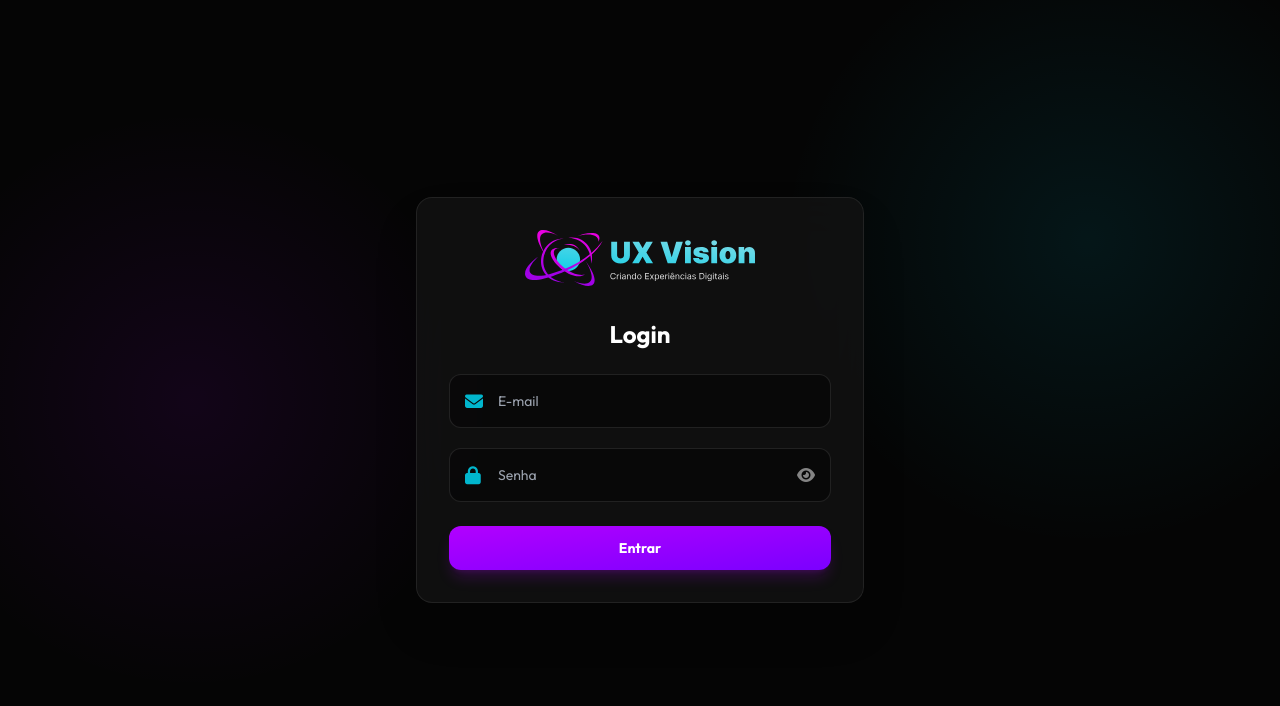
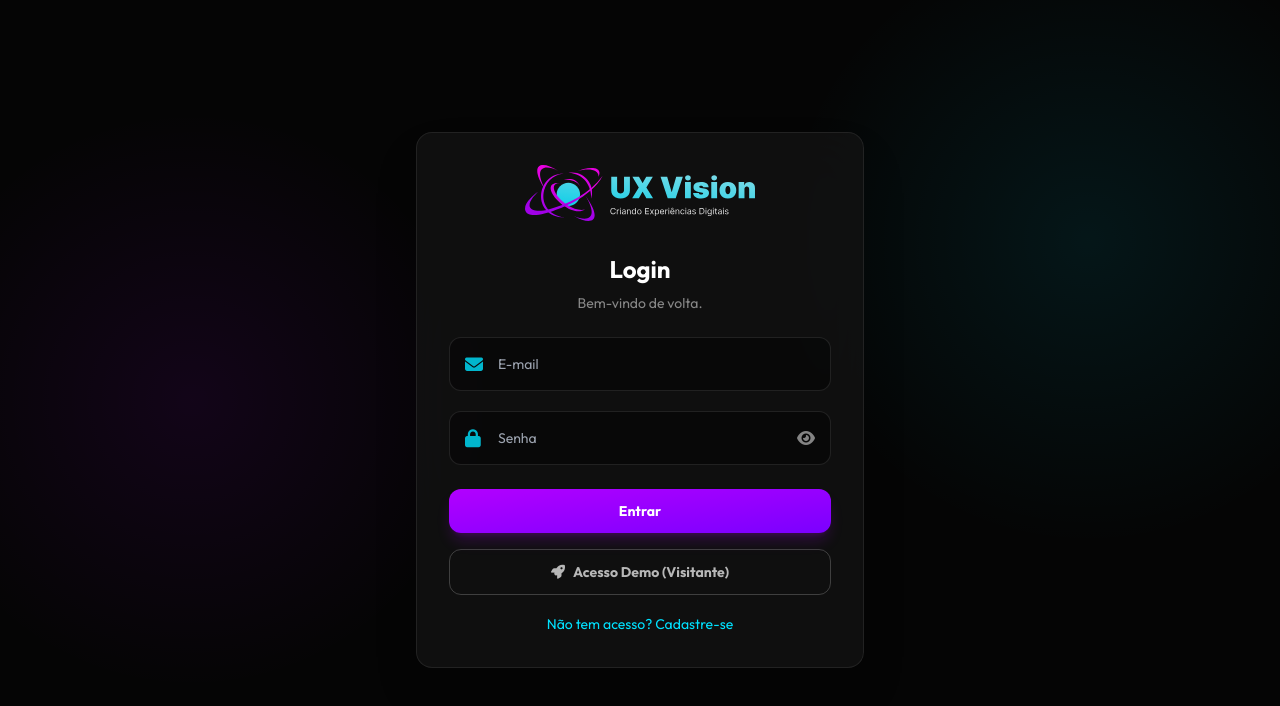
Before and after one commit to paulo-santos-tech/UX-Vision-CMS, a React (Vite) app: page / in a window 1280 px wide. Shown: the top 706 px of the page. Built offline with nearby package versions, Linux system fonts and the light colour scheme.

Commit message:
Inclusão de acesso demo

```diff
--- a/src/App.tsx
+++ b/src/App.tsx
@@ -1,7 +1,7 @@
 import React, { useState, useEffect, useCallback, useRef, useMemo } from 'react';
 import { supabase, supabaseUrl, supabaseKey } from './supabaseClient';
 // CORREÇÃO CRÍTICA: Uso de 'import type' para corrigir o erro do TypeScript (isolatedModules)
-import type { PortfolioItem, BlogPost, BlogCategory, SiteSettings, ViewState, MicrosaasItem, PageView, PortfolioCategory } from './types';
+import type { PortfolioItem, BlogPost, BlogCategory, SiteSettings, ViewState, MicrosaasItem, PageView, PortfolioCategory, UserRole } from './types';
 
 // IMPORTAÇÃO DO LOGO (Garante que funcione em Produção e Dev)
 import logoImg from './assets/logo.svg';
@@ -287,11 +287,27 @@ const App: React.FC = () => {
 
   const handleLogout = async () => { await supabase.auth.signOut(); setSession(null); };
 
+  // Função para ativar o modo de demonstração
+  const handleDemoLogin = () => {
+    setSession({
+      user: {
+        id: 'demo-user-id',
+        email: 'visitante@uxvision.com',
+        user_metadata: {},
+        app_metadata: {},
+        aud: 'authenticated',
+        created_at: new Date().toISOString()
+      }
+    });
+    setRole('admin');
+    setLoading(false);
+  };
+
   if (loading) return <div className="min-h-screen flex items-center justify-center bg-dark-bg text-white"><LoadingSpinner /></div>;
 
   return (
     <div className="min-h-screen text-white font-sans selection:bg-neon-purple/30 selection:text-white">
-      {!session ? <LoginScreen /> : (
+      {!session ? <LoginScreen onDemoLogin={handleDemoLogin} /> : (
         <div className="max-w-7xl mx-auto px-4 pb-20">
           <Header email={session.user.email} role={role} onLogout={handleLogout} />
           <Navigation currentView={view} setView={setView} role={role} />
@@ -313,36 +329,74 @@ const App: React.FC = () => {
 // 3. TELAS
 // ============================================================================
 
-const LoginScreen = () => {
+const LoginScreen = ({ onDemoLogin }: { onDemoLogin: () => void }) => {
+  const [isRegistering, setIsRegistering] = useState(false);
   const [email, setEmail] = useState('');
   const [password, setPassword] = useState('');
   const [showPassword, setShowPassword] = useState(false);
   const [error, setError] = useState('');
   const [loading, setLoading] = useState(false);
 
-  const handleLogin = async (e: React.FormEvent) => {
+  const handleSubmit = async (e: React.FormEvent) => {
     e.preventDefault();
     setLoading(true);
     setError('');
-    const { error } = await supabase.auth.signInWithPassword({ email, password });
-    if (error) setError("Credenciais inválidas.");
+
+    let result;
+    if (isRegistering) {
+       result = await supabase.auth.signUp({ email, password });
+    } else {
+       result = await supabase.auth.signInWithPassword({ email, password });
+    }
+
+    const { error: authError } = result;
+
+    if (authError) {
+       setError(authError.message);
+    } else if (isRegistering) {
+       alert("Cadastro realizado! Você pode entrar agora ou verificar seu e-mail.");
+       setIsRegistering(false);
+    }
     setLoading(false);
   };
 
   return (
     <div className="min-h-screen flex items-center justify-center p-6">
-      <div className="w-full max-w-md bg-dark-glass backdrop-blur-xl border border-dark-border rounded-2xl p-8 shadow-2xl">
+      <div className="w-full max-w-md bg-dark-glass backdrop-blur-xl border border-dark-border rounded-2xl p-8 shadow-2xl transition-all duration-500">
         <div className="flex justify-center mb-8"><img src={logoImg} alt="UX Vision" className="h-14 w-auto object-contain opacity-90" /></div>
-        <h2 className="text-2xl font-bold text-center mb-6">Login</h2>
-        <form onSubmit={handleLogin}>
+        <h2 className="text-2xl font-bold text-center mb-2">{isRegistering ? 'Criar Conta' : 'Login'}</h2>
+        <p className="text-center text-white/50 text-sm mb-6">{isRegistering ? 'Preencha os dados para acessar o CMS.' : 'Bem-vindo de volta.'}</p>
+
+        <form onSubmit={handleSubmit}>
           <InputGroup icon="fa-solid fa-envelope" className="mb-4"><StyledInput type="email" placeholder="E-mail" value={email} onChange={(e) => setEmail(e.target.value)} required hasIcon /></InputGroup>
           <InputGroup icon="fa-solid fa-lock" className="mb-6">
             <div className="relative"><StyledInput type={showPassword ? "text" : "password"} placeholder="Senha" value={password} onChange={(e) => setPassword(e.target.value)} required hasIcon />
               <button type="button" onClick={() => setShowPassword(!showPassword)} className="absolute right-4 top-1/2 -translate-y-1/2 text-white/50 hover:text-white z-20"><i className={`fa-solid ${showPassword ? 'fa-eye-slash' : 'fa-eye'}`}></i></button>
             </div>
           </InputGroup>
-          <Button type="submit" className="w-full" disabled={loading}>{loading ? 'Entrando...' : 'Entrar'}</Button>
-          {error && <p className="mt-4 text-red-400 text-sm text-center">{error}</p>}
+
+          <Button type="submit" className="w-full mb-4" disabled={loading}>
+             {loading ? <i className="fa-solid fa-spinner fa-spin"></i> : (isRegistering ? 'Cadastrar' : 'Entrar')}
+          </Button>
+
+          {/* BOTÃO DE ACESSO DEMO (VISITANTE) */}
+          {!isRegistering && (
+            <button
+              type="button"
+              onClick={onDemoLogin}
+              className="w-full mb-4 py-3 rounded-xl font-bold text-sm transition-all duration-200 flex items-center justify-center gap-2 bg-transparent border border-white/20 text-white/70 hover:text-white hover:border-neon-cyan/50 hover:bg-neon-cyan/5 group"
+            >
+              <i className="fa-solid fa-rocket group-hover:text-neon-cyan transition-colors"></i> Acesso Demo (Visitante)
+            </button>
+          )}
+
+          {error && <p className="mb-4 text-red-400 text-sm text-center bg-red-500/10 py-2 rounded border border-red-500/20">{error}</p>}
+
+          <div className="text-center">
+             <button type="button" onClick={() => { setIsRegistering(!isRegistering); setError(''); }} className="text-sm text-neon-cyan hover:underline">
+                {isRegistering ? 'Já tem uma conta? Faça Login' : 'Não tem acesso? Cadastre-se'}
+             </button>
+          </div>
         </form>
       </div>
     </div>
@@ -1428,12 +1482,29 @@ const MediaView = () => {
   );
 };
 
-// --- SETTINGS VIEW ---
+// --- SETTINGS VIEW (ATUALIZADO COM ABA DE EQUIPE) ---
 const SettingsView = () => {
+  const [activeTab, setActiveTab] = useState<'general' | 'team'>('general');
   const [data, setData] = useState<Partial<SiteSettings>>({});
   const [deploying, setDeploying] = useState(false);
 
-  useEffect(() => { supabase.from("site_settings").select("*").eq("id", 1).single().then(({data}) => { if(data) setData(data); }); }, []);
+  // States para Equipe
+  const [teamMembers, setTeamMembers] = useState<UserRole[]>([]);
+  const [loadingTeam, setLoadingTeam] = useState(false);
+
+  useEffect(() => {
+     // Carrega configurações gerais
+     supabase.from("site_settings").select("*").eq("id", 1).single().then(({data}) => { if(data) setData(data); });
+     // Carrega equipe
+     loadTeam();
+  }, []);
+
+  const loadTeam = async () => {
+     setLoadingTeam(true);
+     const { data } = await supabase.from("user_roles").select("*");
+     if(data) setTeamMembers(data);
+     setLoadingTeam(false);
+  };
 
   const handleSave = async (e: React.FormEvent) => {
     e.preventDefault();
@@ -1458,6 +1529,21 @@ const SettingsView = () => {
     await new Promise(r => setTimeout(r, 2000));
     alert("Webhook disparado! O site está sendo atualizado.");
     setDeploying(false);
+  };
+
+  const handleRoleChange = async (userId: string, newRole: string) => {
+     if(!confirm("Tem certeza que deseja alterar o cargo deste usuário?")) return;
+     const { error } = await supabase.from('user_roles').update({ role: newRole }).eq('user_id', userId);
+     if(error) alert("Erro: " + error.message);
+     else loadTeam();
+  };
+
+  const handleRemoveUser = async (userId: string) => {
+     if(!confirm("Remover o acesso deste usuário? Ele não poderá mais logar no CMS.")) return;
+     // Nota: Isso remove apenas a permissão da tabela user_roles. O usuário continua no Auth, mas sem role, o app pode bloquear.
+     const { error } = await supabase.from('user_roles').delete().eq('user_id', userId);
+     if(error) alert("Erro: " + error.message);
+     else loadTeam();
   };
 
   const trackerSnippet = `
@@ -1483,6 +1569,67 @@ trackView();
 `;
 
   return (
+    <div className="animate-fade-in">
+       {/* Abas Superiores */}
+       <div className="flex gap-4 mb-6 border-b border-white/10 pb-2">
+          <button onClick={() => setActiveTab('general')} className={`pb-2 px-2 text-sm font-bold transition-colors border-b-2 ${activeTab === 'general' ? 'text-white border-neon-cyan' : 'text-white/40 border-transparent hover:text-white'}`}>Geral</button>
+          <button onClick={() => setActiveTab('team')} className={`pb-2 px-2 text-sm font-bold transition-colors border-b-2 ${activeTab === 'team' ? 'text-white border-neon-cyan' : 'text-white/40 border-transparent hover:text-white'}`}>Gerenciar Equipe</button>
+       </div>
+
+       {activeTab === 'team' ? (
+          <div className="bg-dark-glass border border-dark-border rounded-2xl p-6 backdrop-blur-md animate-fade-in">
+             <div className="flex justify-between items-center mb-6">
+                <div>
+                   <h3 className="text-xl font-bold text-white">Equipe do CMS</h3>
+                   <p className="text-sm text-white/50">Gerencie quem tem acesso ao painel administrativo.</p>
+                </div>
+                <div className="flex gap-2">
+                   <Button variant="outline" onClick={loadTeam}><i className="fa-solid fa-rotate"></i> Atualizar</Button>
+                   <Button onClick={() => alert("Para adicionar um usuário:\n1. Saia da sua conta.\n2. Clique em 'Cadastrar' na tela de login.\n3. Crie a conta com e-mail e senha.\n4. Logue como Admin novamente e altere o cargo aqui.")}><i className="fa-solid fa-user-plus"></i> Novo Usuário</Button>
+                </div>
+             </div>
+
+             <div className="overflow-x-auto">
+                <table className="w-full text-left border-collapse">
+                   <thead>
+                      <tr className="text-xs text-white/40 uppercase border-b border-white/10">
+                         <th className="py-3 font-semibold">Usuário</th>
+                         <th className="py-3 font-semibold">Cargo (Role)</th>
+                         <th className="py-3 font-semibold text-right">Ações</th>
+                      </tr>
+                   </thead>
+                   <tbody>
+                      {teamMembers.map(member => (
+                         <tr key={member.user_id} className="border-b border-white/5 hover:bg-white/5 transition-colors">
+                            <td className="py-4 flex items-center gap-3">
+                               <div className="w-8 h-8 rounded-full bg-gradient-to-br from-neon-purple/20 to-neon-cyan/20 flex items-center justify-center text-xs font-bold text-white border border-white/10">
+                                  {member.email ? member.email[0].toUpperCase() : <i className="fa-solid fa-user"></i>}
+                               </div>
+                               <span className="text-sm text-white/90 font-medium">{member.email || "Email oculto"}</span>
+                            </td>
+                            <td className="py-4">
+                               <select
+                                 value={member.role}
+                                 onChange={(e) => handleRoleChange(member.user_id, e.target.value)}
+                                 className={`bg-black/20 border border-white/10 rounded px-2 py-1 text-xs font-bold uppercase tracking-wider outline-none focus:border-neon-purple ${member.role === 'admin' ? 'text-neon-purple border-neon-purple/30' : 'text-white/60'}`}
+                               >
+                                  <option value="editor">Editor</option>
+                                  <option value="admin">Admin</option>
+                               </select>
+                            </td>
+                            <td className="py-4 text-right">
+                               <button onClick={() => handleRemoveUser(member.user_id)} className="text-white/40 hover:text-red-400 transition-colors p-2" title="Remover Acesso">
+                                  <i className="fa-solid fa-trash"></i>
+                               </button>
+                            </td>
+                         </tr>
+                      ))}
+                   </tbody>
+                </table>
+                {teamMembers.length === 0 && !loadingTeam && <div className="text-center py-8 text-white/30 italic">Nenhum membro encontrado.</div>}
+             </div>
+          </div>
+       ) : (
           <form onSubmit={handleSave} className="grid grid-cols-1 lg:grid-cols-2 gap-6 animate-fade-in">
              {/* COLUNA 1: PERFIL + SOCIAL + RODAPÉ */}
              <div className="space-y-6">
@@ -1550,6 +1697,8 @@ trackView();
                 </div>
              </div>
           </form>
+       )}
+    </div>
   );
 };
 
--- a/src/types.ts
+++ b/src/types.ts
@@ -106,6 +106,7 @@ export interface PageView {
 export interface UserRole {
   user_id: string;
   role: 'admin' | 'editor';
+  email?: string; // Adicionado para exibição na lista de equipe
 }
 
 // Define as telas disponíveis para navegação
```
Lines whose indentation alone changed are shown as unchanged.
